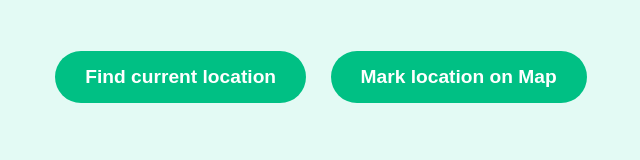
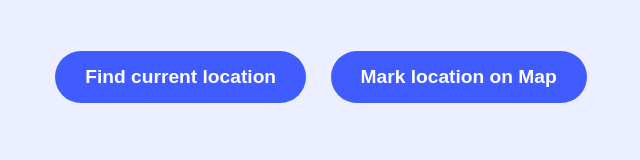
Before and after one commit to anoopsethu/location-tracker, a plain HTML site: page index.html in a window 1280 px wide. Shown: the whole page, without its empty margins (319-959 px from the left). Drawn offline with Linux system fonts and the light colour scheme; some packages are replaced by stand-ins of ours.

```diff
--- a/css/styles.css
+++ b/css/styles.css
@@ -1,10 +1,10 @@
 body{
-	background: #e3faf4;
+	background: #ecefff;
 	font-family: -apple-system, ".SFNSText-Regular", "San Francisco", "Roboto", "Segoe UI", "Helvetica Neue", "Lucida Grande", sans-serif;
 
 }
 .btn{
-	background: #00c084;
+	background: #405cfe;
 	margin: 0px 10px;
 	border-radius: 1000px;
 	border: none;
```
